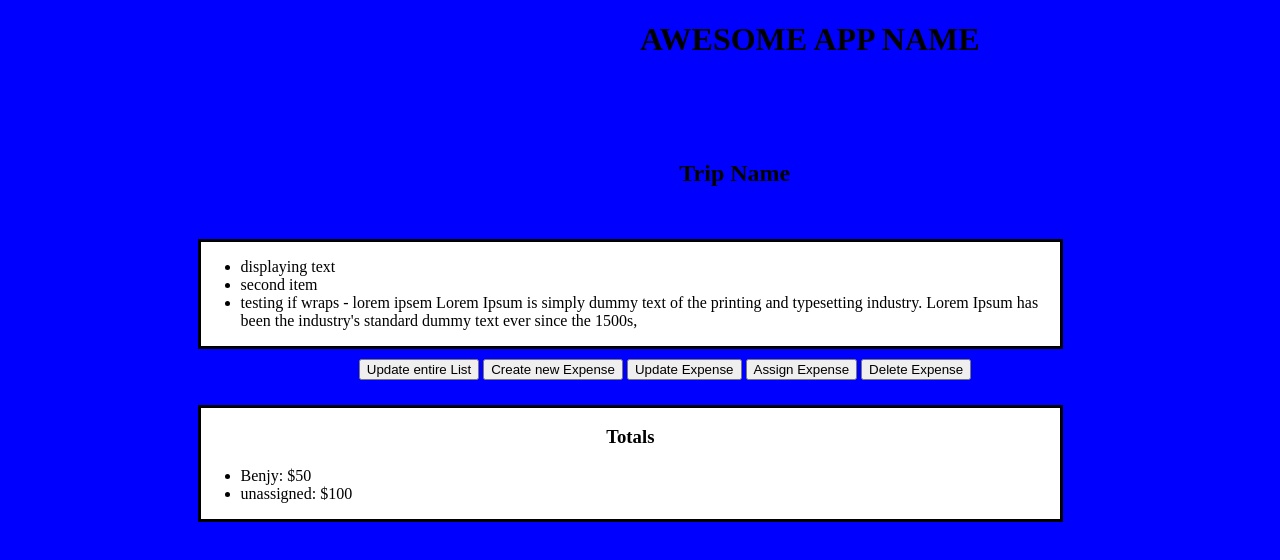
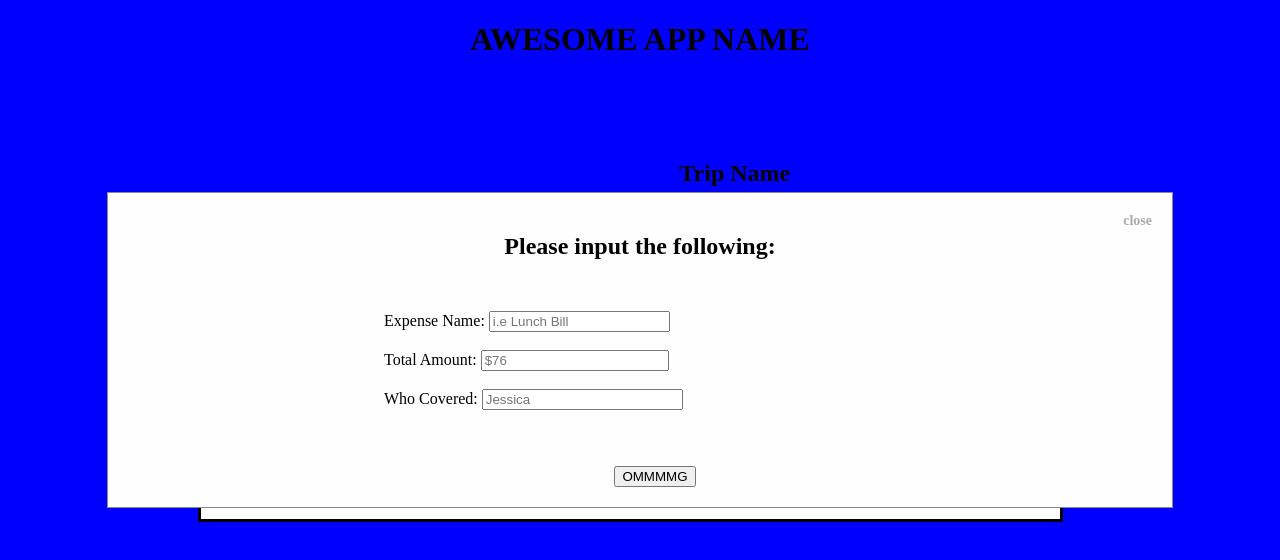
Before and after one commit to sbschechner/capstone-backend, a website: page public/index.html in a window 1280 px wide. Both pictures are taken after a click on the button "Create new Expense". Drawn offline with nearby package versions, Linux system fonts and the light colour scheme.

Commit message:
creating modals for the put request

```diff
--- a/public/client.js
+++ b/public/client.js
@@ -55,6 +55,27 @@ function getAllExpenses(callBack){
 }
 
 
+//MODAL ACTIVITIES:
+//from the put button
+//function putModal() {
+	var modal = document.getElementById('addExpense-modal');
+	var btn = document.getElementById("createBtn");
+	var span = document.getElementsByClassName("close")[0];
+
+	btn.onclick = function() { //
+	    modal.style.display = "block";
+	}
+
+	span.onclick = function() {
+	    modal.style.display = "none";
+	}
+
+	window.onclick = function(event) {
+	    if (event.target == modal) {
+	        modal.style.display = "none";
+	    }
+	}
+//}
 
 function displayExpenses(data){ //takes the info and puts it into the li format I have -- need to double check with schema names
 	$(".text-display").empty();
@@ -76,3 +97,8 @@ $(".update-overall-button").click(function(){ //adding the functionality of the
 	console.log("adding items");
 	getAndDisplayExpenses();
 });
+
+$(".create-button").click(function(){
+	console.log("running the put modal");
+	//putModal();
+})
--- a/public/index.html
+++ b/public/index.html
@@ -37,7 +37,7 @@
 			<button class="button update-overall-button">
 				Update entire List
 			</button>
-			<button class="button create-button">
+			<button class="button create-button" id="createBtn">
 				Create new Expense
 			</button>
 			<button class="button update-button">
@@ -50,6 +50,34 @@
 				Delete Expense
 			</button>
 		</div>
+
+	<div id="addExpense-modal" class="modal">
+
+  		<div class="modal-content">
+    		<span class="close">close</span>
+
+    		<h2 class="modal-header">Please input the following:</h2>
+    		<div class="form-containter">
+    			<form class = "modalForm">
+	    			Expense Name:
+	    			<input type="text" name="expenseName" placeholder="i.e Lunch Bill" id="createExpenseName">
+	    			<br>
+	    			<br>
+	    			Total Amount:
+	    			<input type="text" name="expenseAmount" placeholder="$76" id="createExpenseAmount">
+	    			<br>
+	    			<br>
+	    			Who Covered:
+	    			<input type="text" name="expenseAssignee" placeholder="Jessica" id="createExpenseAssignee">
+	    			<br>
+	    			<br>
+	    			<input class="modalSubmit" type="submit" value="OMMMMG">
+    			</form>
+    		</div>
+  		</div>
+
+	</div>
+
 
 		<div class="totals-display-area">
 			<h3 class="totals-header">
--- a/public/style.css
+++ b/public/style.css
@@ -4,7 +4,7 @@ background-color: blue;
 
 .title{
 
-	margin-left: 50%;
+	text-align: center;
 	margin-bottom: 5%;
 }
 
@@ -41,3 +41,60 @@ background-color: blue;
 .totals-header{
 	text-align: center;
 }
+
+.modal {
+    display: none;
+    position: fixed;
+    z-index: 1;
+    left: 0;
+    top: 0;
+    width: 100%;
+    height: 100%;
+}
+
+.modal-content {
+    background-color: #fefefe;
+    margin: 15% auto; /* 15% from the top and centered */
+    padding: 20px;
+    border: 1px solid #888;
+    width: 80%; /* Could be more or less, depending on screen size */
+}
+
+.modalForm{
+	margin-left: 25%;
+	margin-top: 5%;
+}
+
+#createExpenseName{
+	width: 173px;
+}
+
+#createExpenseAmount{
+	width: 180px;
+}
+
+#createExpenseAssignee{
+	width: 193px;
+}
+
+.modalSubmit{
+	margin-left: 30%;
+	margin-top: 5%;
+}
+
+.modal-header{
+	text-align: center;
+}
+
+.close {
+    color: #aaa;
+    float: right;
+    font-size: 14px;
+    font-weight: bold;
+}
+
+.close:hover {
+    color: black;
+    text-decoration: none;
+    cursor: pointer;
+}
```
